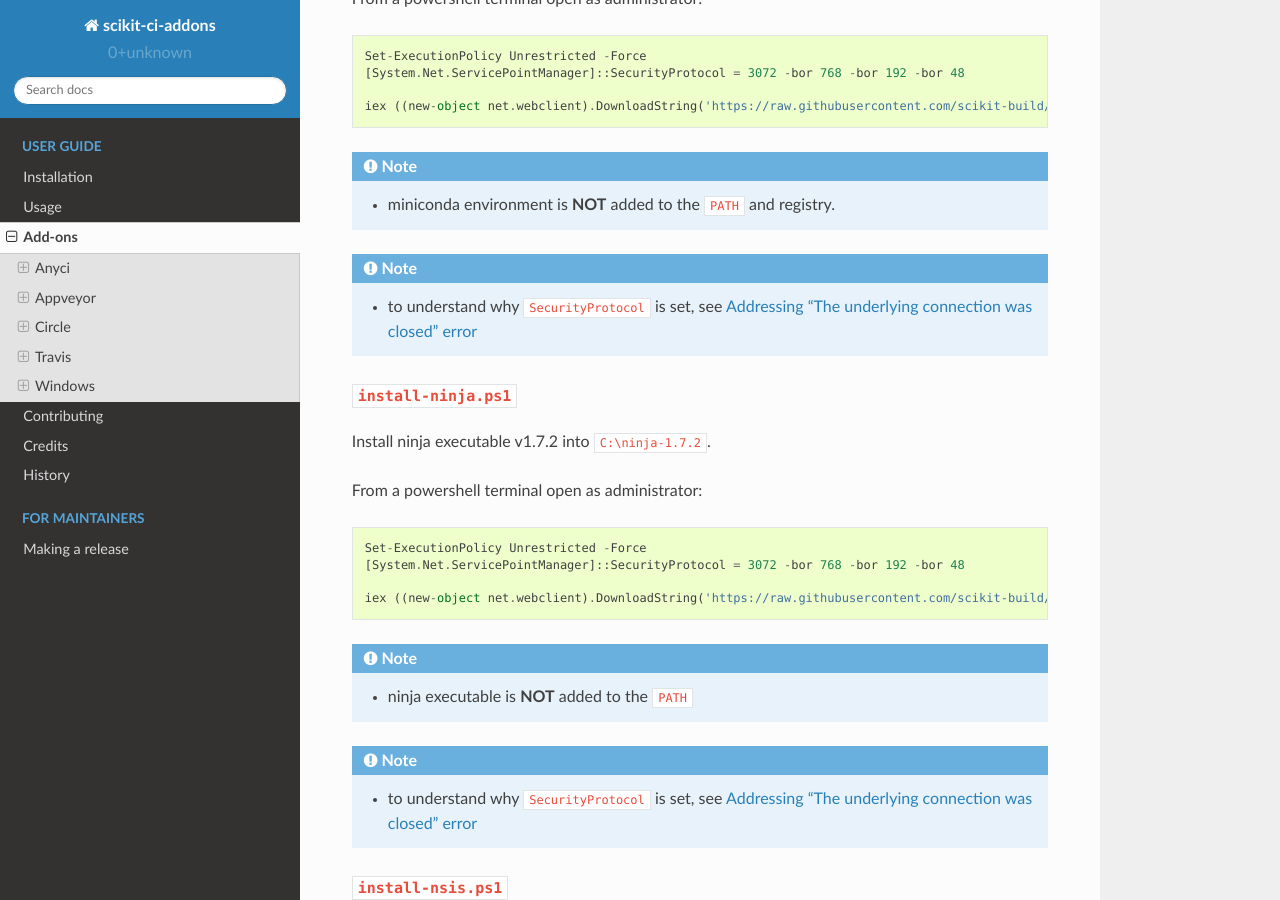
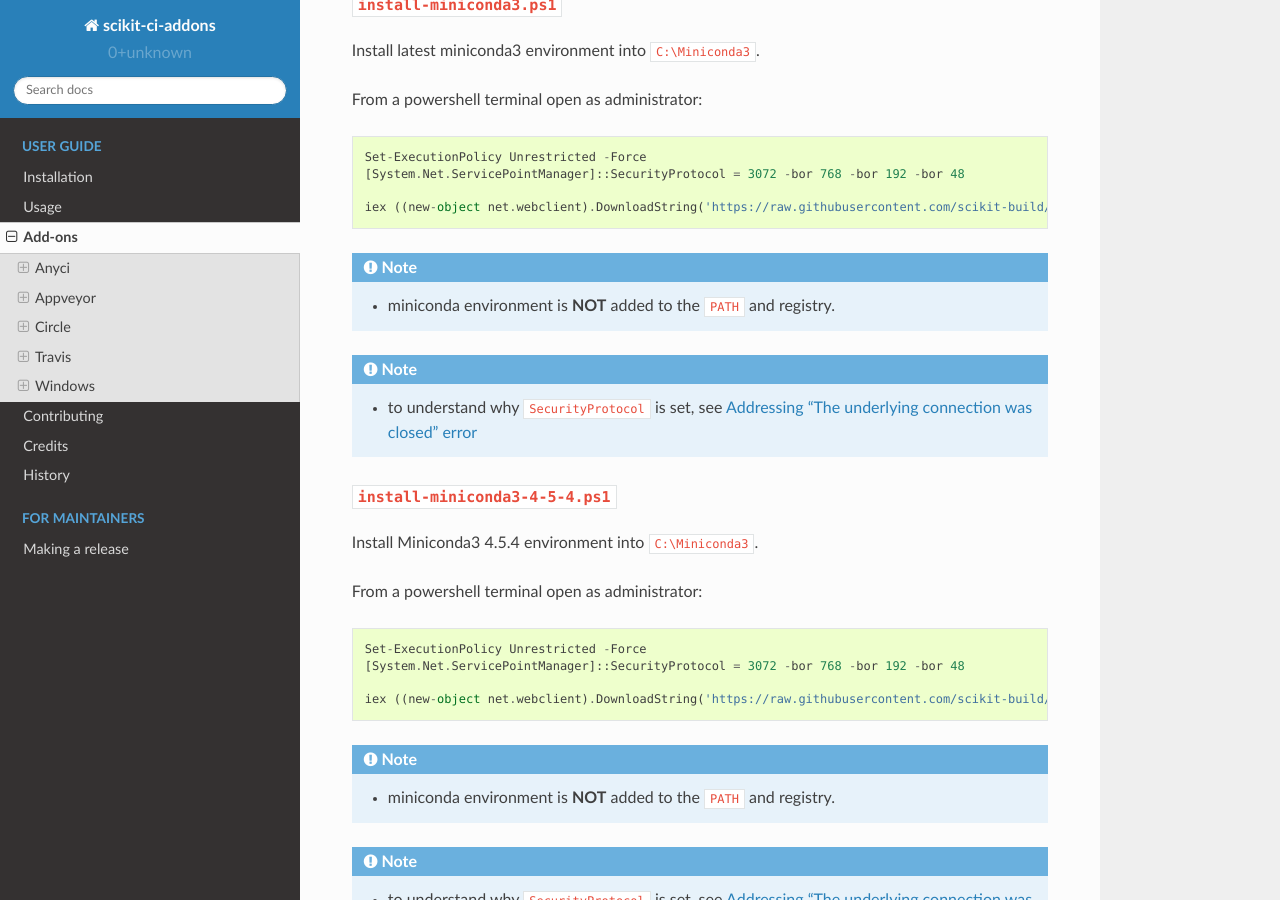
Before and after one commit to scikit-build/scikit-ci-addons, a Sphinx documentation site: the page built from docs/addons.rst, in a window 1280 px wide and 900 px high, scrolled down 17287 px. Built offline with Sphinx 7.4.7 and the Read the Docs theme 2.0.0, drawn with Linux system fonts in a browser that asks for light colours; some of the changed text lies outside the part shown.

Commit message:
ENH:  Add script for Miniconda3 4.5.4 Win64

```diff
--- a/docs/windows/install-scripts.rst
+++ b/docs/windows/install-scripts.rst
@@ -58,6 +58,9 @@
 
     - to understand why ``SecurityProtocol`` is set, see :ref:`addressing_underlying_connection_closed`
 
+.. note::
+    - this script is intended to work with Miniconda 4.5.4
+
 ``install-git.ps1``
 ^^^^^^^^^^^^^^^^^^^
 
@@ -90,6 +93,27 @@
     [System.Net.ServicePointManager]::SecurityProtocol = 3072 -bor 768 -bor 192 -bor 48
 
     iex ((new-object net.webclient).DownloadString('https://raw.githubusercontent.com/scikit-build/scikit-ci-addons/master/windows/install-miniconda3.ps1'))
+
+
+.. note::
+
+    - miniconda environment is **NOT** added to the ``PATH`` and registry.
+
+.. note::
+
+    - to understand why ``SecurityProtocol`` is set, see :ref:`addressing_underlying_connection_closed`
+
+``install-miniconda3-4-5-4.ps1``
+^^^^^^^^^^^^^^^^^^^^^^^^^^
+
+Install Miniconda3 4.5.4 environment into ``C:\Miniconda3``.
+
+From a powershell terminal open as administrator: ::
+
+    Set-ExecutionPolicy Unrestricted -Force
+    [System.Net.ServicePointManager]::SecurityProtocol = 3072 -bor 768 -bor 192 -bor 48
+
+    iex ((new-object net.webclient).DownloadString('https://raw.githubusercontent.com/scikit-build/scikit-ci-addons/master/windows/install-miniconda3-4-5-4.ps1'))
 
 
 .. note::
```
Also changed, not shown: 1 other file.
